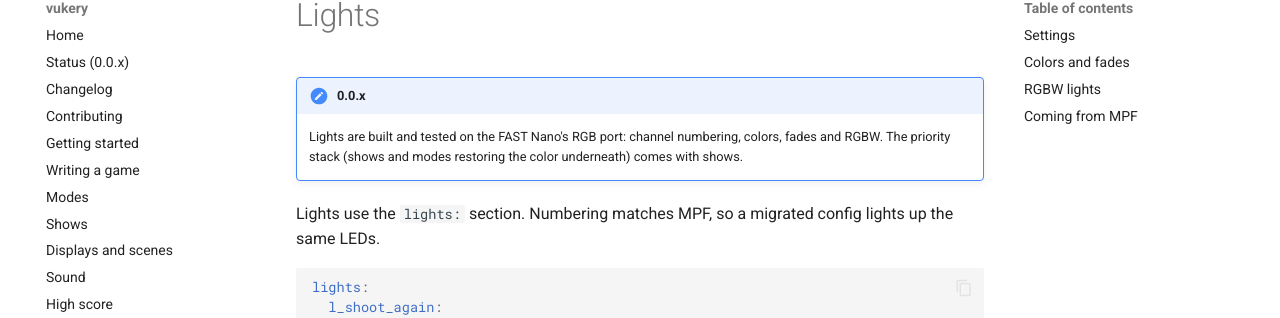
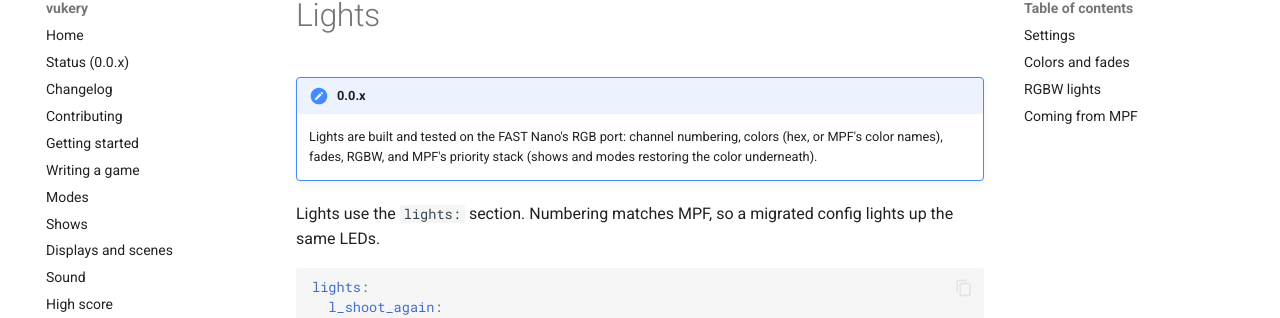
Before and after one commit to vukery/vukery, an MkDocs documentation site: the page built from docs/devices/lights.md, in a window 1280 px wide and 1400 px high. Shown: the part 103-421 px from the top of the window. Built offline with MkDocs 1.6.1 and Material for MkDocs 9.7.7, drawn with Linux system fonts in a browser that asks for light colours; comment, search, counter and statistics services are not loaded; some of the changed text lies outside the part shown.

Commit message:
feat: MPF's color names, wherever a color goes
parse_color takes MPF's web color names (orange, red, off...), from the
table imported verbatim in the previous commit, so MPF shows that use
them carry over (COMBAT's shoot again shows use orange).

Co-Authored-By: Claude Opus 5.5 <noreply@anthropic.com>

````diff
--- a/docs/devices/lights.md
+++ b/docs/devices/lights.md
@@ -2,8 +2,8 @@
 
 !!! note "0.0.x"
     Lights are built and tested on the FAST Nano's RGB port: channel
-    numbering, colors, fades and RGBW. The priority stack (shows and modes
-    restoring the color underneath) comes with shows.
+    numbering, colors (hex, or MPF's color names), fades, RGBW, and MPF's
+    priority stack (shows and modes restoring the color underneath).
 
 Lights use the `lights:` section. Numbering matches MPF, so a migrated
 config lights up the same LEDs.
@@ -48,8 +48,9 @@ Use one of `number`, `previous`, `start_channel` or `channels`.
 
 ## Colors and fades
 
-Colors are 6-digit hex strings (`"ff8800"`) or `(red, green, blue)` with
-each value from 0 to 255.
+Colors are 6-digit hex strings (`"ff8800"`), `(red, green, blue)` with
+each from 0 to 255, or one of MPF's color names, the web's: `orange`,
+`red`, `aqua`, `off`…
 
 ```python
 light.on()
````
Also changed, not shown: docs/changelog.md (+2 -0 lines), 2 other files.
